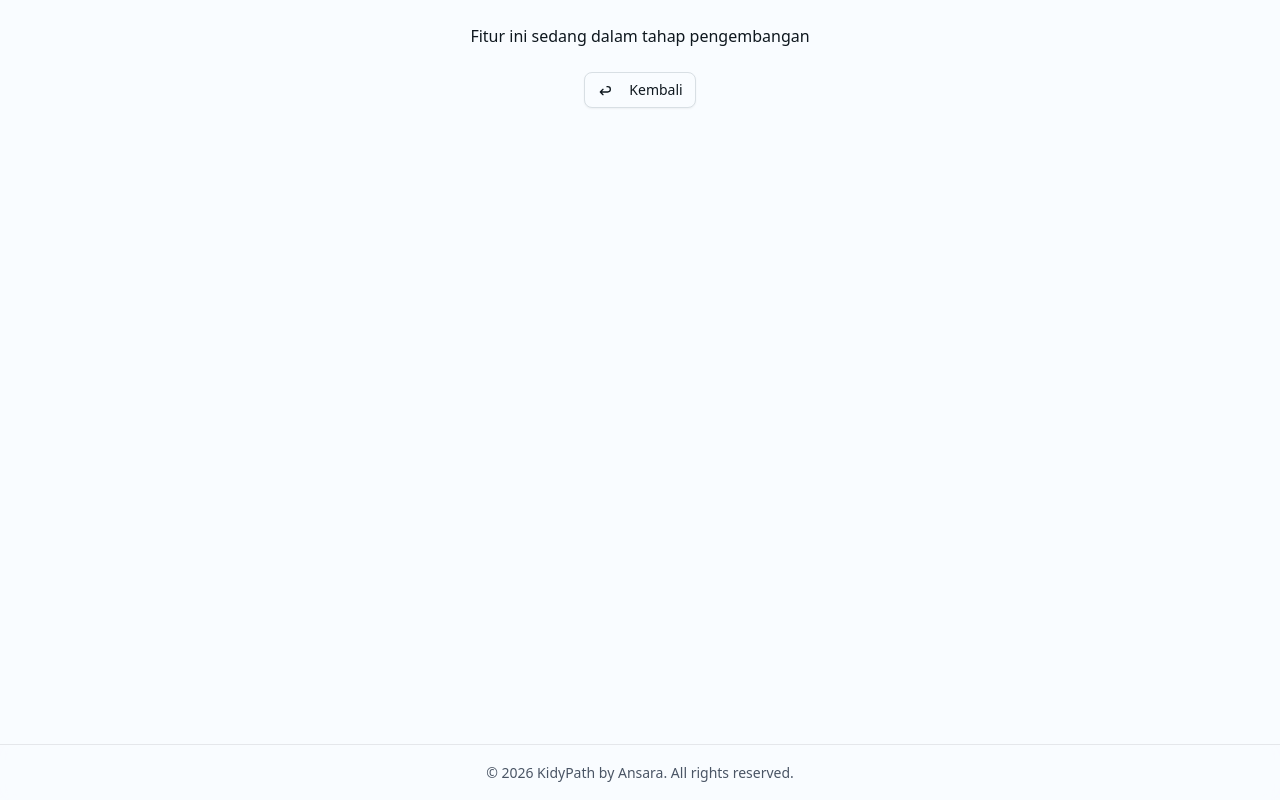
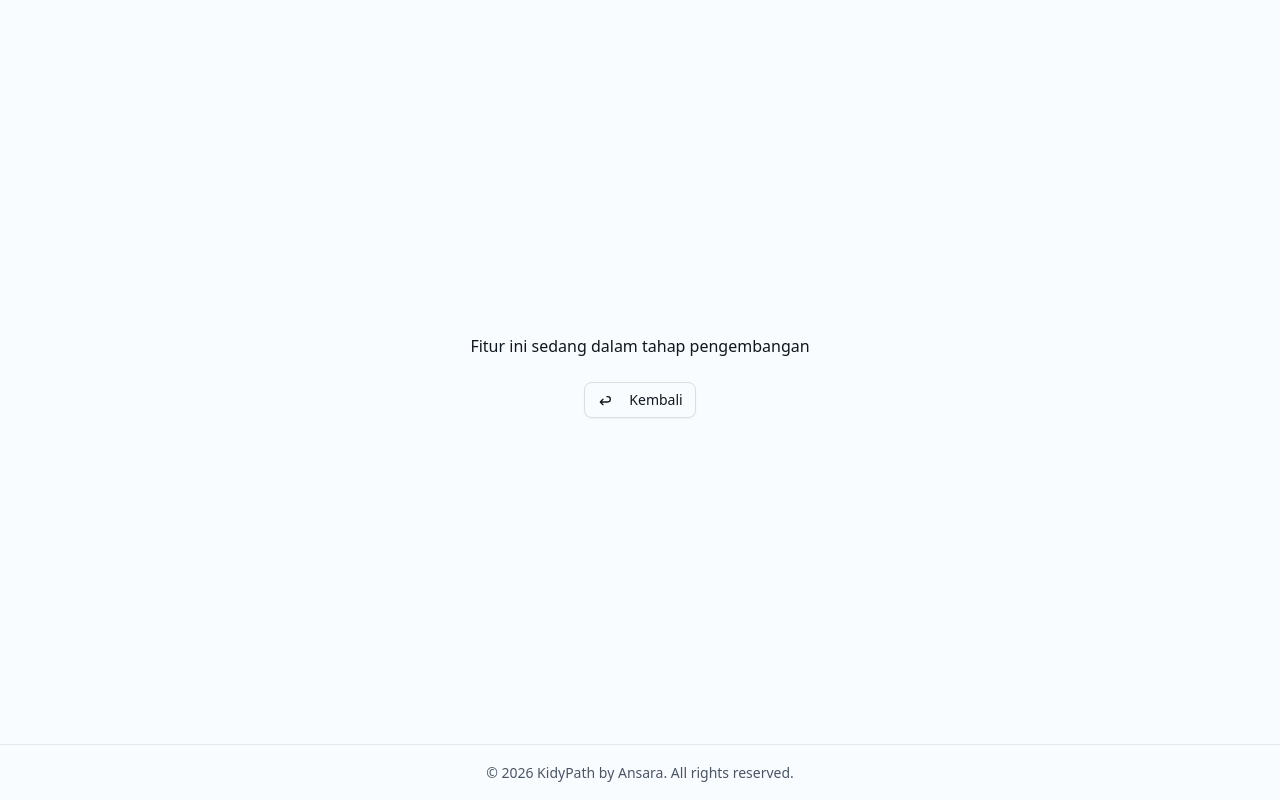
Before and after one commit to AnjarTiyo/kidypath, a Next.js app: page /teacher/dashboard in a window 1280 px wide. Built offline with nearby package versions, Linux system fonts and the light colour scheme; no server answers.

Commit message:
layout: make h-full

```diff
--- a/app/admin/layout.tsx
+++ b/app/admin/layout.tsx
@@ -8,7 +8,7 @@ export default function AdminLayout({
 }) {
   return (
     <AuthProvider>
-      <div className="min-h-screen bg-background">
+      <div className="h-full bg-background">
         <Navbar />
         <div className="p-3 sm:p-4 md:p-6 mx-auto space-y-4 sm:space-y-6 container max-w-7xl">
           {children}
--- a/app/curriculum/layout.tsx
+++ b/app/curriculum/layout.tsx
@@ -8,7 +8,7 @@ export default function TeacherLayout({
 }) {
   return (
     <AuthProvider>
-      <div className="min-h-screen bg-background">
+      <div className="h-full bg-background">
         <Navbar />
         <div className="p-3 h-full sm:p-4 md:p-6 mx-auto space-y-4 sm:space-y-6 container max-w-7xl">
           {children}
--- a/app/parent/layout.tsx
+++ b/app/parent/layout.tsx
@@ -8,7 +8,7 @@ export default function ParentLayout({
 }) {
   return (
     <AuthProvider>
-      <div className="min-h-screen bg-background">
+      <div className="h-full bg-background">
         <Navbar />
         <div className="p-3 sm:p-4 md:p-6 mx-auto space-y-4 sm:space-y-6 container max-w-7xl">
           {children}
--- a/app/teacher/layout.tsx
+++ b/app/teacher/layout.tsx
@@ -8,7 +8,7 @@ export default function TeacherLayout({
 }) {
   return (
     <AuthProvider>
-      <div className="min-h-screen bg-background">
+      <div className="h-full bg-background">
         <Navbar />
         <div className="p-3 h-full sm:p-4 md:p-6 mx-auto space-y-4 sm:space-y-6 container max-w-7xl">
           {children}
```
